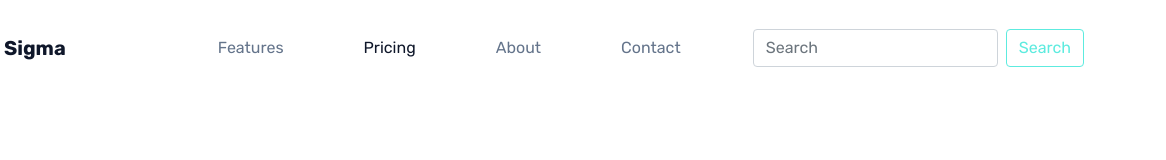
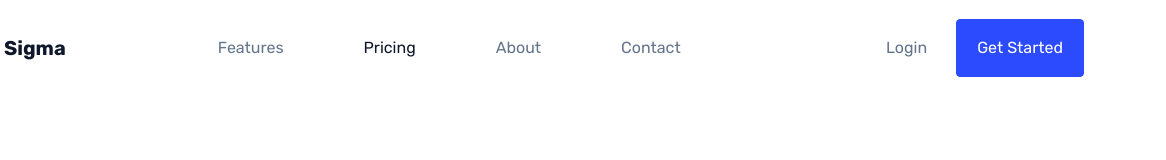
Before and after one commit to kalppatel83/yt-bootstrap-crash-course, a website built with Parcel: page src/index.html in a window 1280 px wide. Shown: the full height of the page, 114-1280 px from the left. Built offline with nearby package versions, Linux system fonts and the light colour scheme.

Commit message:
navbar completed

```diff
--- a/src/assets/scss/abstracts/_variables.scss
+++ b/src/assets/scss/abstracts/_variables.scss
@@ -23,3 +23,6 @@ $body-color: #0f172a;
 
 $navbar-light-color: $text-muted;
 $navbar-light-active-color: $body-color;
+
+$btn-padding-y: 1rem;
+$btn-padding-x: 1.25rem;
--- /dev/null
+++ b/src/assets/scss/components/_button.scss
@@ -0,0 +1,6 @@
+.navbar {
+  .btn-link {
+    color: $text-muted;
+    text-decoration: none;
+  }
+}
--- a/src/assets/scss/main.scss
+++ b/src/assets/scss/main.scss
@@ -9,5 +9,6 @@
 
 // Template Components
 @import "./components/navbar";
+@import "./components/button";
 // Template utility imports
 @import "./utilities/sizing";
--- a/src/index.html
+++ b/src/index.html
@@ -71,18 +71,12 @@
               <a class="nav-link" href="#">Contact</a>
             </li>
           </ul>
-
-          <form class="d-flex">
-            <input
-              class="form-control me-2"
-              type="search"
-              placeholder="Search"
-              aria-label="Search"
-            />
-            <button class="btn btn-outline-success" type="submit">
-              Search
-            </button>
-          </form>
+          <!-- NavButton -->
+          <div class="d-flex align-items-center">
+            <a href="#" class="btn btn-link">Login</a>
+            <a href="#" class="btn btn-primary ms-2">Get Started</a>
+          </div>
+          <!-- NavButton -->
         </div>
       </div>
     </nav>
```
Also changed, not shown: dist/index.html, 2 other files.
